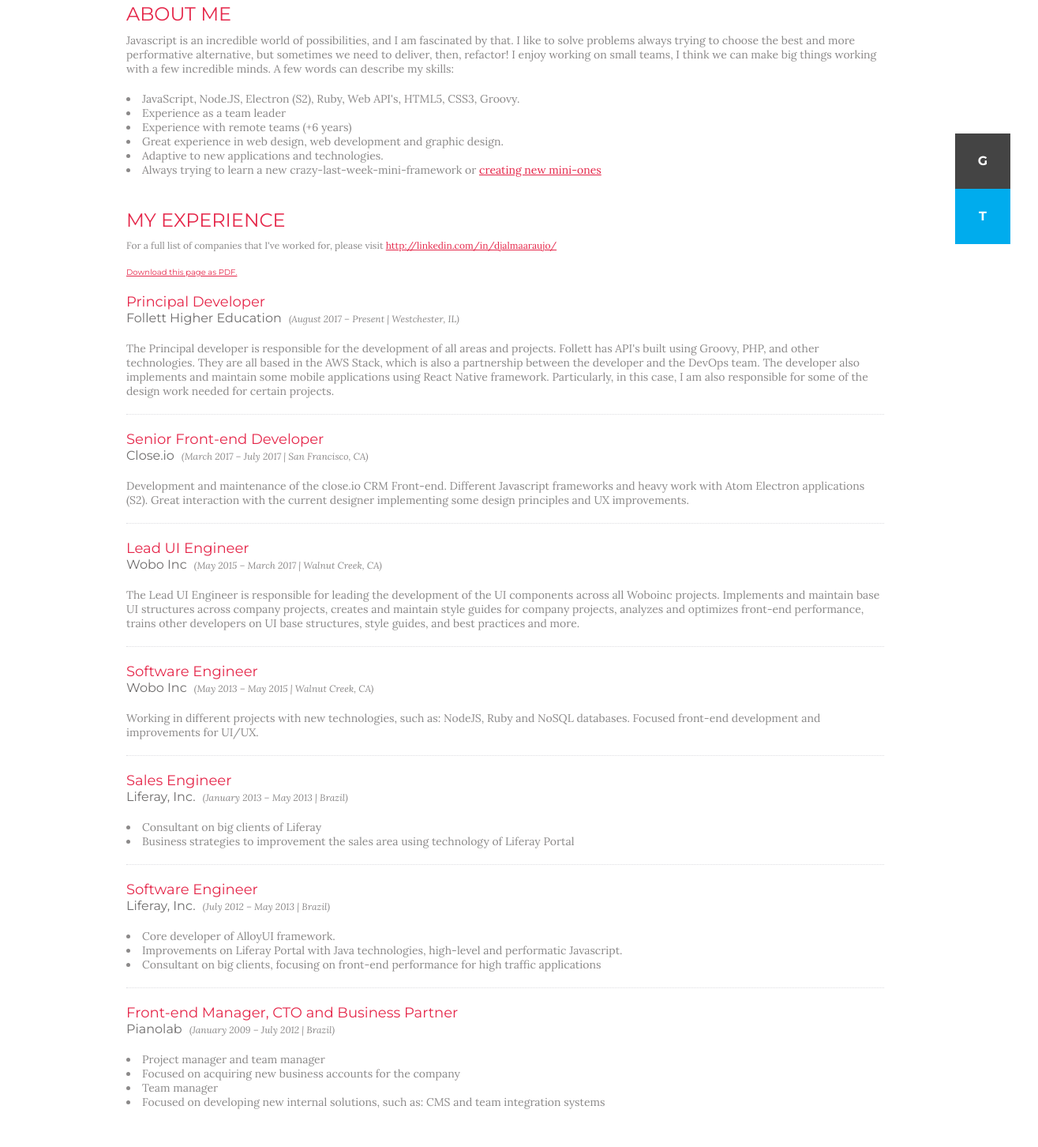
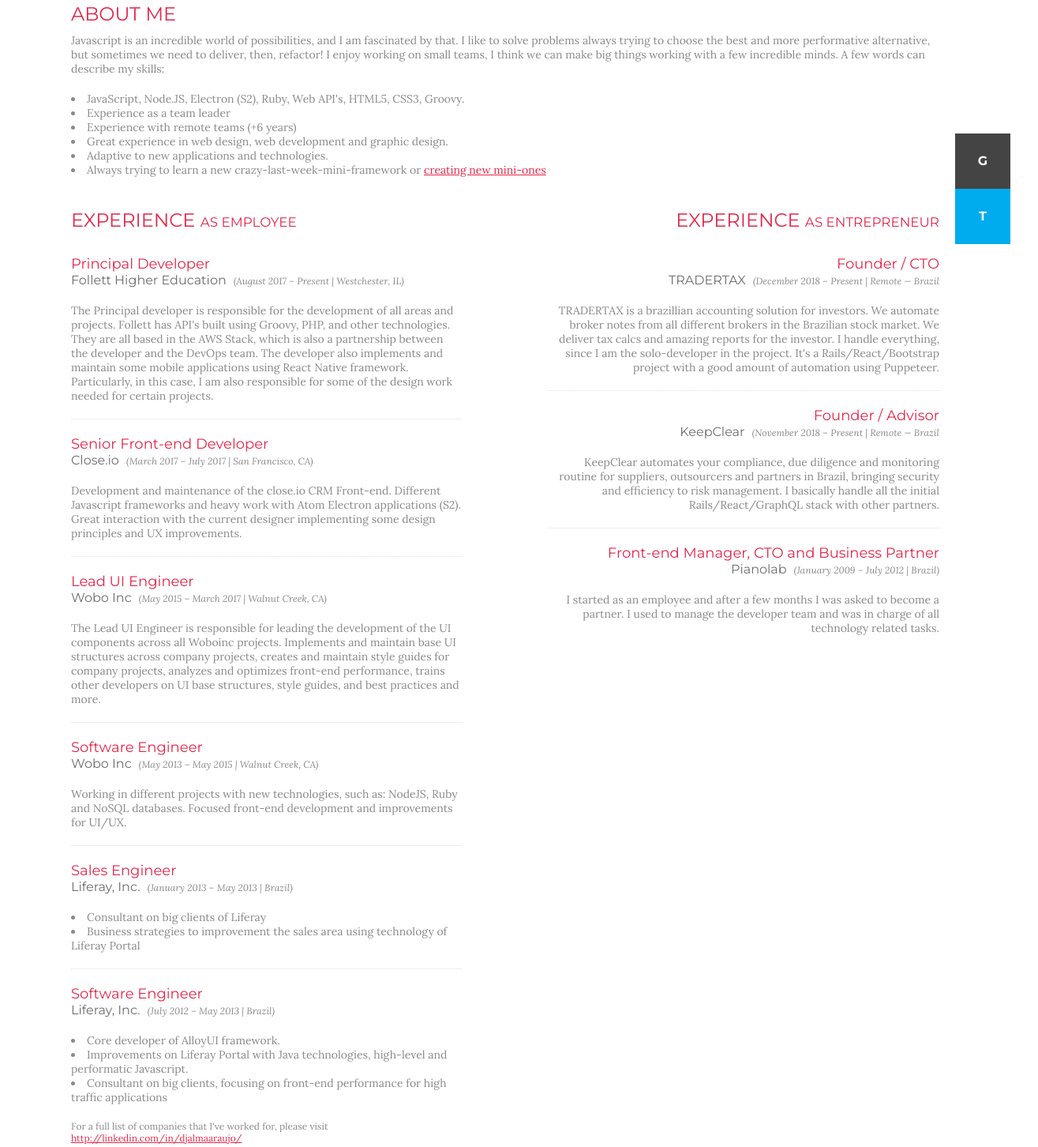
Before and after one commit to djalmaaraujo/resume, a website: page index.html in a window 1280 px wide. Shown: the part 151-1603 px from the top of the page at 79% size, 1315 px wide, since content can reach past the window. Drawn offline with Linux system fonts and the light colour scheme.

Commit message:
update with companies

```diff
--- a/assets/stylesheets/application.styl
+++ b/assets/stylesheets/application.styl
@@ -2,7 +2,7 @@
 @import 'utils';
 
 main {
-  center(960px);
+  center(1100px);
 }
 
 // Header
@@ -66,8 +66,13 @@
   font-size: 12px;
 }
 
+.container {
+  display: flex;
+  flex-direction: row;
+  justify-content: space-between;
+}
+
 .wrapper {
-  cf();
   padding: 0;
   min-height: 80px;
   display: block;
@@ -79,12 +84,29 @@
   }
 }
 
+.wrapper-middle {
+  width: 45%;
+}
+
+.wrapper-companies {
+  p, h2, h3, h4, ul {
+    text-align: right;
+  }
+  ul {
+    list-style-type: none;
+  }
+}
+
 .header {
   col(4/12);
   text-align: left;
 
   h2 {
     margin-bottom: 10px;
+  }
+
+  small {
+    font-size: .7em;
   }
 
   @media (max-width: $small-bp) {
--- a/index.html
+++ b/index.html
@@ -40,13 +40,10 @@
         </div>
       </section>
 
-      <section class="wrapper">
+      <div class="container">
+        <section class="wrapper wrapper-middle">
           <div class="header">
-          <h2>My Experience</h2>
-
-          <p class="quote">For a full list of companies that I've worked for, please visit <a href="http://linkedin.com/in/djalmaaraujo/">http://linkedin.com/in/djalmaaraujo/</a></p>
-
-          <a href="assets/djalma-araujo-resume.pdf" class="download-link">Download this page as PDF.</a>
+            <h2>Experience <small>as employee</small></h2>
           </div>
 
           <div class="content">
@@ -125,26 +122,52 @@
                 </ul>
               </p>
             </div>
+          </div>
+
+          <p class="quote">For a full list of companies that I've worked for, please visit <a href="http://linkedin.com/in/djalmaaraujo/">http://linkedin.com/in/djalmaaraujo/</a></p>
+        </section>
+
+        <section class="wrapper wrapper-middle wrapper-companies">
+          <div class="header">
+            <h2>Experience <small>as entrepreneur</small></h2>
+          </div>
+
+          <div class="content">
+            <div class="content-item">
+                <h3><a href="https://www.tradertax.com.br/">Founder / CTO</a></h3>
+
+              <h4>
+                TRADERTAX
+                <span class="content-time">(<time>December 2018</time> – Present | <span class="address">Remote — Brazil</span>
+              </h4>
+
+              <p>TRADERTAX is a brazillian accounting solution for investors. We automate broker notes from all different brokers in the Brazilian stock market. We deliver tax calcs and amazing reports for the investor. I handle everything, since I am the solo-developer in the project. It's a Rails/React/Bootstrap project with a good amount of automation using Puppeteer.</p>
+            </div>
+
+            <div class="content-item">
+              <h3><a href="https://www.keepclear.com.br/">Founder / Advisor</a></h3>
+
+              <h4>
+                KeepClear
+                <span class="content-time">(<time>November 2018</time> – Present | <span class="address">Remote — Brazil</span>
+              </h4>
+
+              <p>KeepClear automates your compliance, due diligence and monitoring routine for suppliers, outsourcers and partners in Brazil, bringing security and efficiency to risk management. I basically handle all the initial Rails/React/GraphQL stack with other partners.</p>
+            </div>
 
             <div class="content-item">
               <h3><a href="http://pianolab.com.br">Front-end Manager, CTO and Business Partner</a></h3>
+
               <h4>
                 Pianolab
                 <span class="content-time">(<time>January 2009</time> – <time>July 2012</time> | <span class="address">Brazil)</span></span>
               </h4>
 
-
-            <p>
-              <ul>
-                <li>Project manager and team manager</li>
-                <li>Focused on acquiring new business accounts for the company</li>
-                <li>Team manager</li>
-                <li>Focused on developing new internal solutions, such as: CMS and team integration systems</li>
-              </ul>
-            </p>
+              <p>I started as an employee and after a few months I was asked to become a partner. I used to manage the developer team and was in charge of all technology related tasks.</p>
             </div>
           </div>
         </section>
+      </div>
 
       <section class="wrapper education">
         <div class="header">
@@ -335,6 +358,8 @@
             <li>Macbook Pro 15' + External Monitor 28'</li>
           </ul>
         </div>
+
+        <a href="assets/djalma-araujo-resume.pdf" class="download-link">Download this page as PDF.</a>
       </section>
     </main>
 
```
Also changed, not shown: assets/stylesheets/application.css, assets/stylesheets/utils.css, 1 other file. Lines whose indentation alone changed are shown as unchanged.
